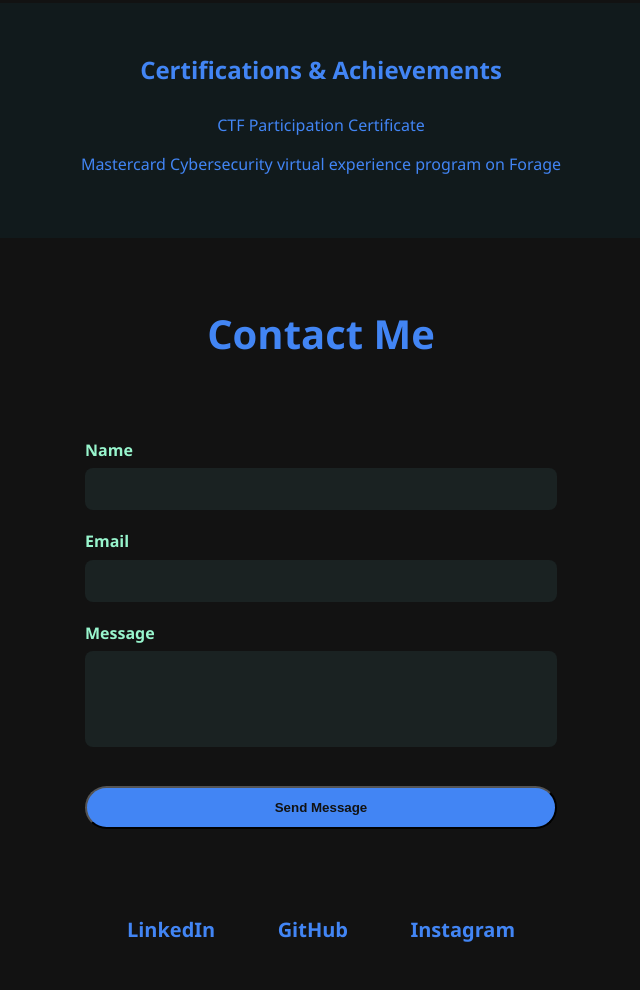
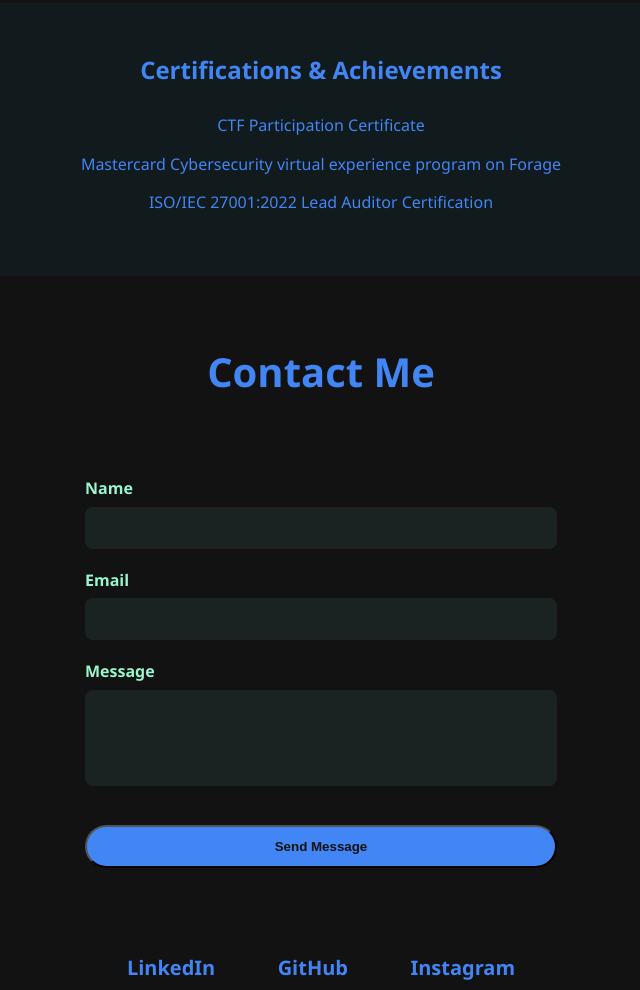
Before and after one commit to Millerkiller27/MyPortfolio-, a plain HTML site: page index.html in a window 1280 px wide. Shown: the part 2241-3231 px from the top of the page, without its empty margins (319-959 px from the left). Drawn offline with Linux system fonts and the light colour scheme.

Commit message:
Update index.html

```diff
--- a/index.html
+++ b/index.html
@@ -132,6 +132,10 @@
       <li><a href="https://drive.google.com/file/d/1WCzt1Gl1SjBkqN8AkMI5CURKS90t4WMH/view" target="_blank" rel="noopener">
         Mastercard Cybersecurity virtual experience program on Forage</a></li>
     </ul>
+    <ul>
+      <li><a href="https://drive.google.com/file/d/1qQyhmxbnTSvXftmNwWS6nwWsADypSGIs/view?usp=sharing" target="_blank" rel="noopener">
+        ISO/IEC 27001:2022 Lead Auditor Certification</a></li>
+    </ul>
   </section>
 
   <!-- ─────────────────── CONTACT ─────────────────── -->
```
